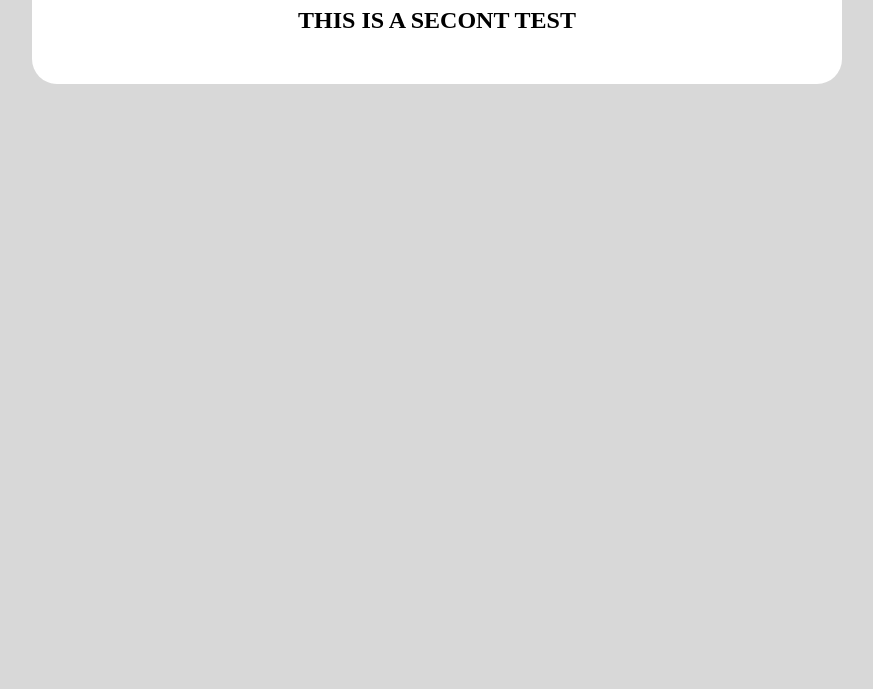
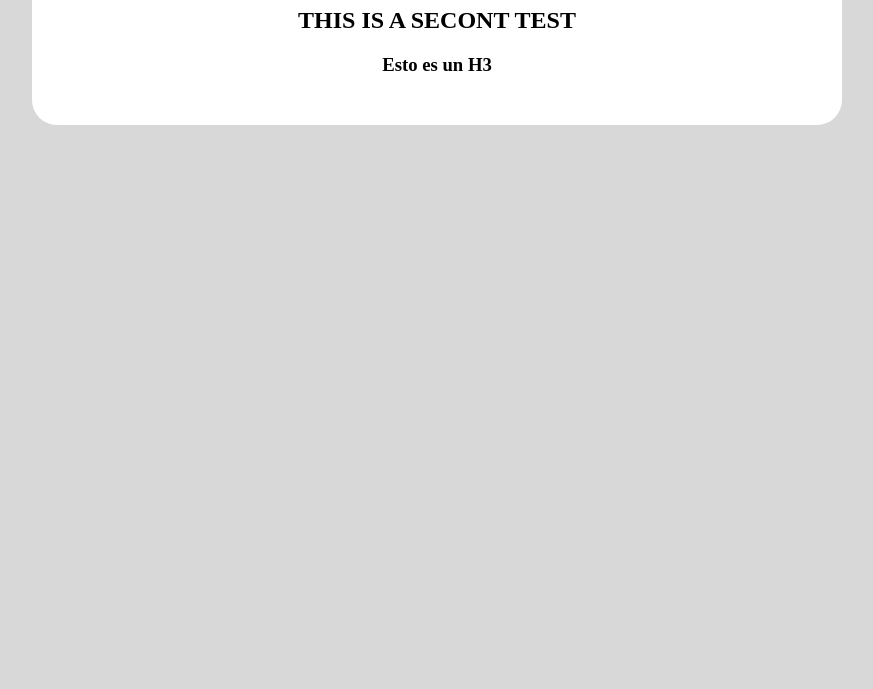
Before and after one commit to miiguellangell/projects, a plain HTML site: page index.html in a window 1280 px wide. Shown: the part 111-800 px from the top of the page, without its empty margins (203-1076 px from the left). Drawn offline with Linux system fonts and the light colour scheme.

Commit message:
Agregue un h3 para las pruebas

```diff
--- a/index.html
+++ b/index.html
@@ -12,6 +12,7 @@
             <h2>
                 THIS IS A SECONT TEST
             </h2>
+            <h3>Esto es un H3</h3>
         </div>
 
 
```
